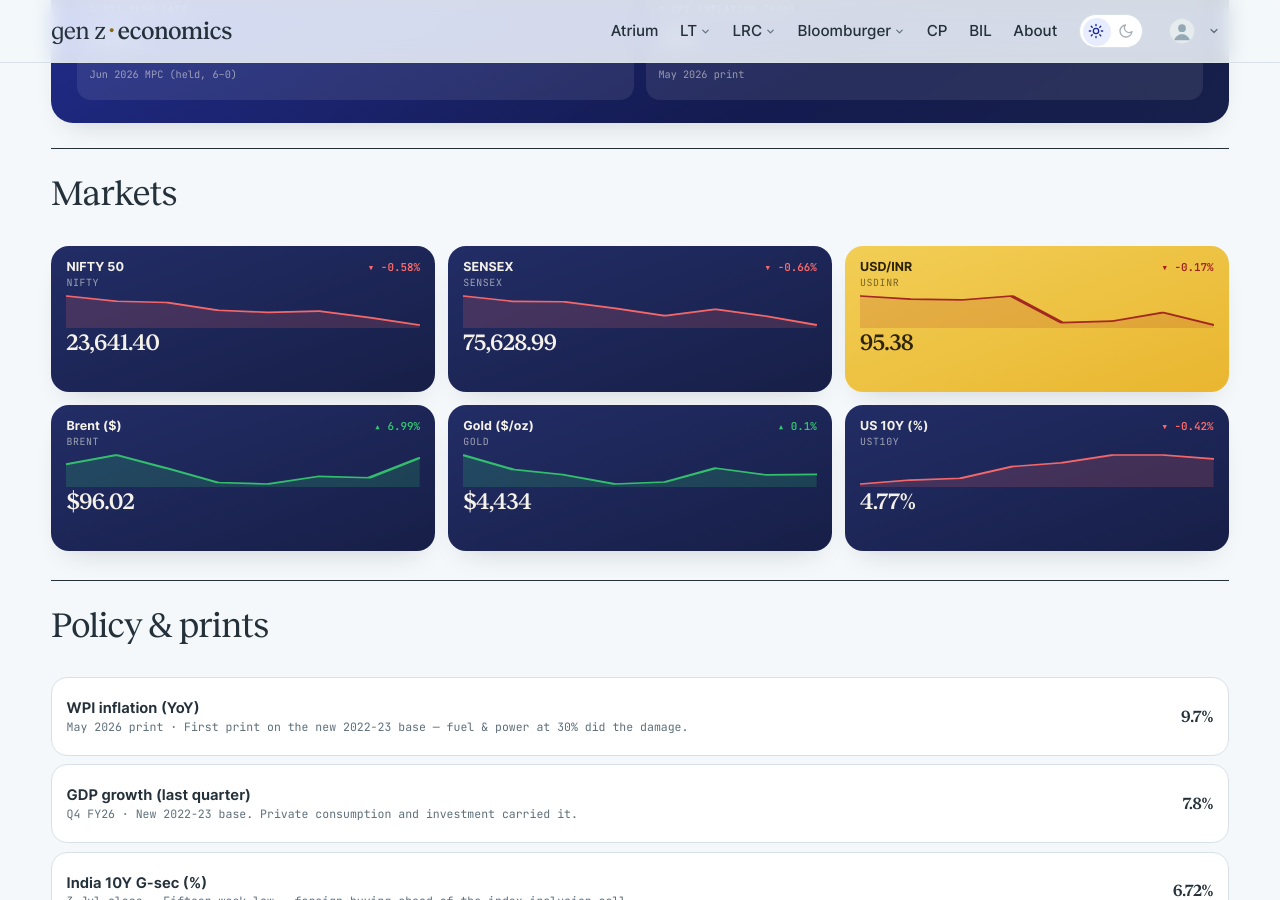
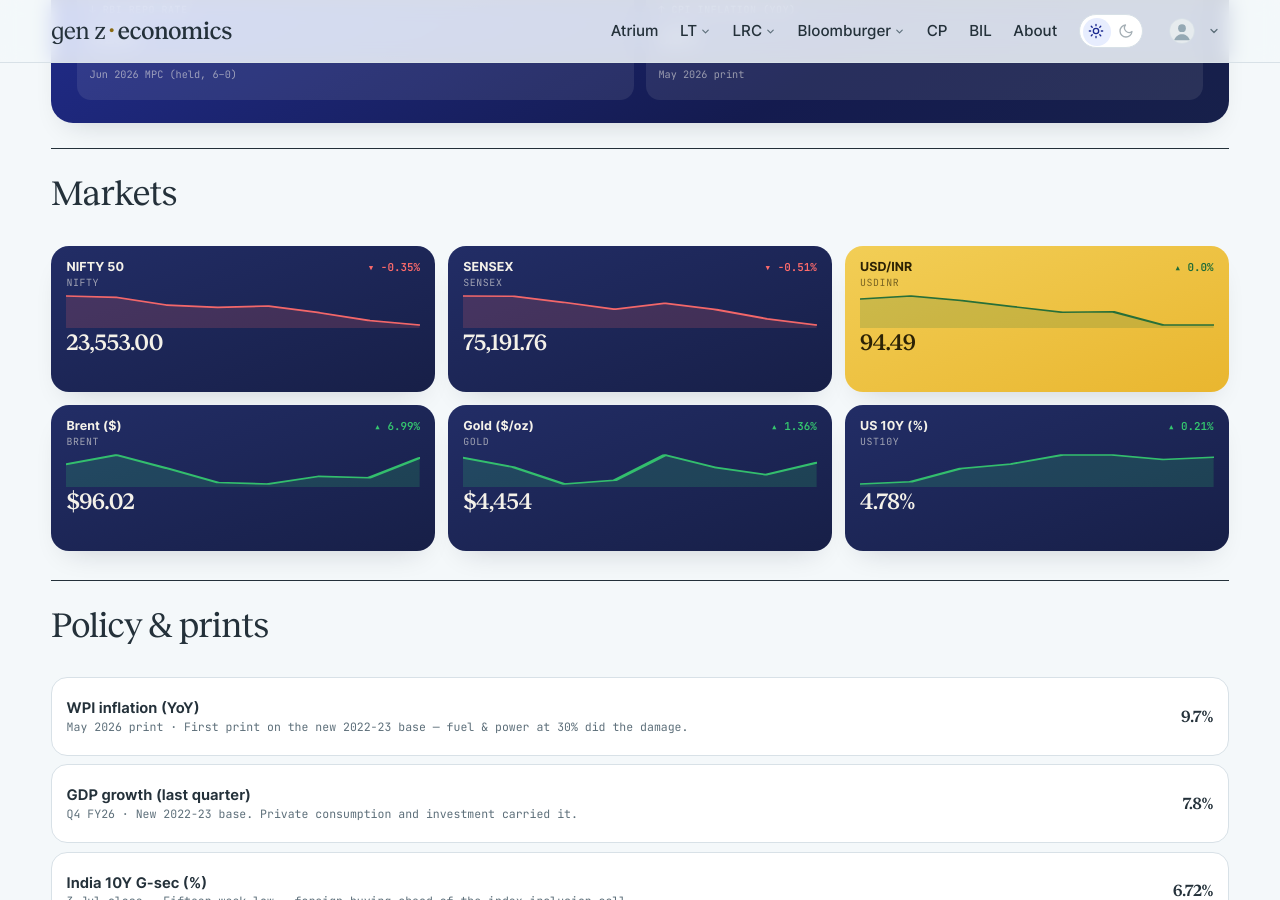
Before and after one commit to harsharya7021/genz-economics.com, a Jekyll site: the page built from macro-watch.html, in a window 1280 px wide and 900 px high, scrolled down 599 px. Built offline with Jekyll 4.4.1, drawn with Linux system fonts in a browser that asks for light colours; comment, search, counter and statistics services are not loaded.

Commit message:
data: morning market refresh

```diff
--- a/_data/macro.json
+++ b/_data/macro.json
@@ -1,49 +1,49 @@
 {
-  "as_of": "8 Sep 2026 close",
+  "as_of": "9 Sep 2026 close",
   "auto": {
     "nifty": {
       "label": "NIFTY 50",
-      "v": "23,641.40",
-      "chg": -0.58,
+      "v": "23,553.00",
+      "chg": -0.35,
       "spark": [
-        24175.65,
         24080.4,
         24055.801,
         23914.449,
         23873.449,
         23897.699,
         23779.15,
-        23641.4
+        23635.1,
+        23553.0
       ]
     },
     "sensex": {
       "label": "SENSEX",
-      "v": "75,628.99",
-      "chg": -0.66,
+      "v": "75,191.76",
+      "chg": -0.51,
       "spark": [
-        77264.508,
         76957.273,
         76944.281,
         76570.352,
         76152.859,
         76515.43,
         76132.812,
-        75628.992
+        75577.578,
+        75191.758
       ]
     },
     "usdinr": {
       "label": "USD/INR",
-      "v": "95.38",
-      "chg": -0.17,
+      "v": "94.49",
+      "chg": 0.0,
       "spark": [
-        95.75,
-        95.71,
-        95.7,
-        95.75,
-        95.41,
         95.43,
         95.54,
-        95.38
+        95.38,
+        95.16,
+        94.95,
+        94.97,
+        94.49,
+        94.49
       ]
     },
     "brent": {
@@ -63,32 +63,32 @@
     },
     "gold": {
       "label": "Gold ($/oz)",
-      "v": "$4,434",
-      "chg": 0.1,
+      "v": "$4,454",
+      "chg": 1.36,
       "spark": [
-        4609.7,
         4478.1,
         4431.1,
         4348.0,
         4366.3,
         4491.7,
         4429.8,
-        4434.4
+        4393.9,
+        4453.5
       ]
     },
     "ust10y": {
       "label": "US 10Y (%)",
-      "v": "4.77%",
-      "chg": -0.42,
+      "v": "4.78%",
+      "chg": 0.21,
       "spark": [
-        4.64,
         4.66,
         4.67,
         4.73,
         4.75,
         4.79,
         4.79,
-        4.77
+        4.77,
+        4.78
       ]
     }
   },
--- a/_data/markets.yml
+++ b/_data/markets.yml
@@ -2,53 +2,53 @@
 # USD/INR) are refreshed each weekday morning by the market-data workflow;
 # the India 10Y G-Sec line is maintained by hand. Do not hand-edit the
 # live tickers — the job overwrites them.
-as_of: 8 Sep 2026
+as_of: 9 Sep 2026
 tickers:
 - symbol: NIFTY 50
   code: ^NSEI
-  value: 23,641.40
-  change: −137.75
-  pct: −0.58%
+  value: 23,553.00
+  change: −82.10
+  pct: −0.35%
   dir: down
   spark:
-  - 24175.65
   - 24080.4
   - 24055.801
   - 23914.449
   - 23873.449
   - 23897.699
   - 23779.15
-  - 23641.4
+  - 23635.1
+  - 23553.0
 - symbol: SENSEX
   code: BSE
-  value: 75,628.99
-  change: −503.82
-  pct: −0.66%
+  value: 75,191.76
+  change: −385.82
+  pct: −0.51%
   dir: down
   spark:
-  - 77264.508
   - 76957.273
   - 76944.281
   - 76570.352
   - 76152.859
   - 76515.43
   - 76132.812
-  - 75628.992
+  - 75577.578
+  - 75191.758
 - symbol: USD / INR
   code: FX
-  value: '95.38'
-  change: −0.16
-  pct: −0.17%
-  dir: down
+  value: '94.49'
+  change: '+0.00'
+  pct: +0.00%
+  dir: up
   spark:
-  - 95.75
-  - 95.71
-  - 95.7
-  - 95.75
-  - 95.41
   - 95.43
   - 95.54
   - 95.38
+  - 95.16
+  - 94.95
+  - 94.97
+  - 94.49
+  - 94.49
 - symbol: 10Y G-Sec
   code: IN10Y
   value: 6.72%
```
